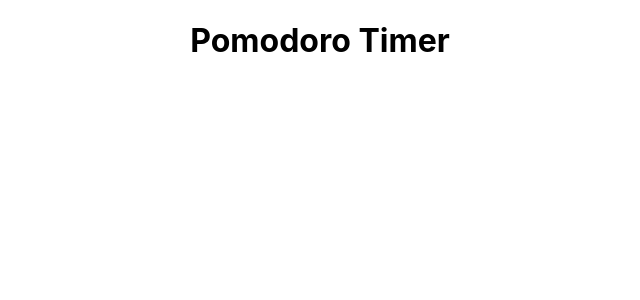
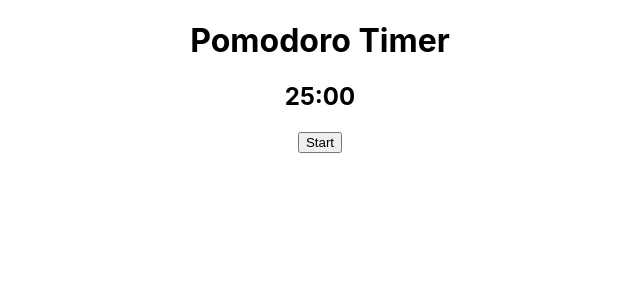
Before and after one commit to TheFossilDev/pomo-timer, a React (Create React App) app: page / in a window 1280 px wide. Shown: the top 300 px of the page, without its empty margins (320-960 px from the left). Built offline with nearby package versions, Linux system fonts and the light colour scheme.

Commit message:
Created basic timer logic and formatting

```diff
--- a/package.json
+++ b/package.json
@@ -9,6 +9,7 @@
     "react": "^18.1.0",
     "react-dom": "^18.1.0",
     "react-scripts": "5.0.1",
+    "react-timer-hook": "^3.0.5",
     "web-vitals": "^2.1.4"
   },
   "scripts": {
--- a/src/App.js
+++ b/src/App.js
@@ -1,13 +1,15 @@
 import './App.css';
 import React from "react"
+import Timer from './Components/Timer';
 
 function App() {
-  const [time, setTime] = React.useState(0); // 0 is starting timer time
-  const [timerOn, setTimerOn] = React.useState(false);
+  const time = new Date();
+  time.setSeconds(time.getSeconds() + 1500);
 
   return (
     <div className="App">
       <h1>Pomodoro Timer</h1>
+      <Timer expiryTimestamp={time}/>
     </div>
   );
 }
--- /dev/null
+++ b/src/Components/Timer.js
@@ -0,0 +1,33 @@
+import { useState, useEffect } from "react";
+import { useTimer } from "react-timer-hook";
+
+const Timer = ({ expiryTimestamp }) => {
+  const { seconds, minutes, hours, days, isRunning, start, pause, resume } =
+    useTimer({
+      expiryTimestamp,
+      onExpire: () => console.log("Expired!"),
+      autoStart: false,
+    }); // anon function used, but can be any func
+
+  const [started, setStarted] = useState(false);
+
+  const startHandler = () => {
+    setStarted(true);
+    start();
+  };
+
+  return (
+    <div>
+      <h2>
+        <span>{minutes}</span>:
+        {(seconds < 10) ? <span>0{seconds}</span> : <span>{seconds}</span>}
+      </h2>
+      {!started && <button onClick={startHandler}>Start</button>}
+      {isRunning && <button onClick={pause}>Pause</button>}
+      {!isRunning && started && <button onClick={resume}>Resume</button>}
+      {/* {isRunning ? <p>Timer is running.</p> : <p>Timer is not running.</p>} */}
+    </div>
+  );
+};
+
+export default Timer;
```
Also changed, not shown: src/Components/Timer.module.css (added), 1 other file (tests, documents, lock files or other folders).
